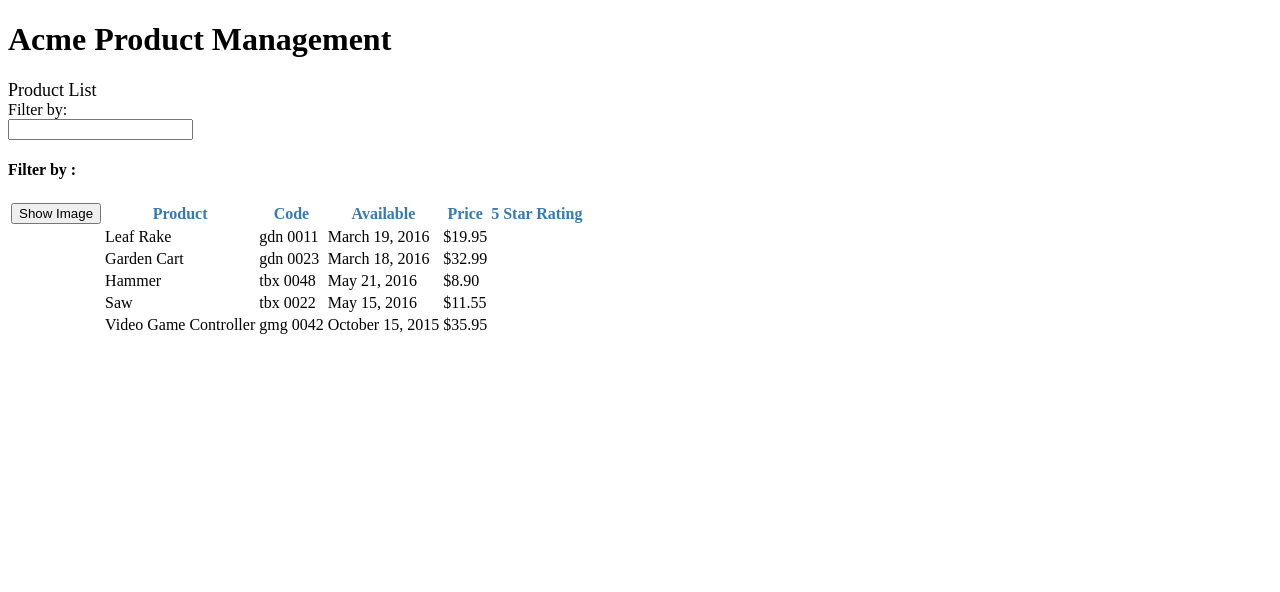
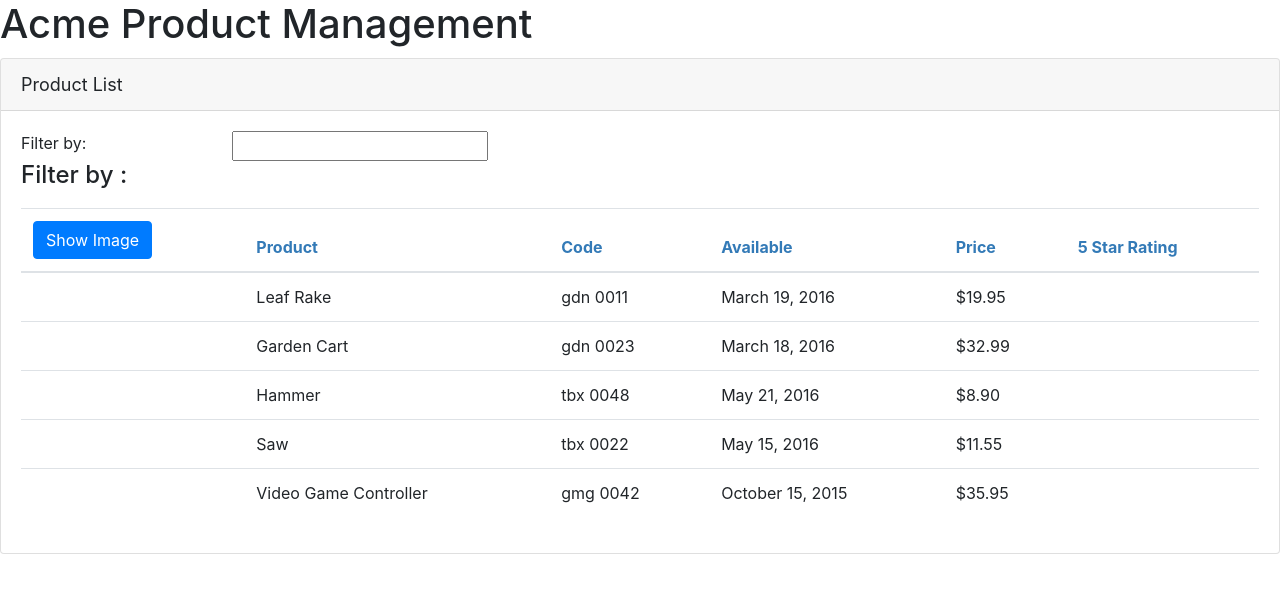
Before and after one commit to cvaquedano/APM, an Angular app: page / in a window 1280 px wide. Shown: the top 592 px of the page. Built offline with nearby package versions, Linux system fonts and the light colour scheme.

Commit message:
Retrieving Data Using Http

```diff
--- a/angular.json
+++ b/angular.json
@@ -24,18 +24,22 @@
                             "src/api"
                         ],
                         "styles": [
-              "src/styles.css"
+                            "src/styles.css",
+                            "./node_modules/bootstrap/dist/css/bootstrap.min.css"
                         ],
-            "scripts": []
+                        "scripts": [
+                            "./node_modules/jquery/dist/jquery.min.js",
+                            "./node_modules/popper.js/dist/umd/popper.min.js",
+                            "./node_modules/bootstrap/dist/js/bootstrap.min.js"
+                        ]
+
                     },
                     "configurations": {
                         "production": {
-              "fileReplacements": [
-                {
+                            "fileReplacements": [{
                                 "replace": "src/environments/environment.ts",
                                 "with": "src/environments/environment.prod.ts"
-                }
-              ],
+                            }],
                             "optimization": true,
                             "outputHashing": "all",
                             "sourceMap": false,
@@ -45,13 +49,11 @@
                             "extractLicenses": true,
                             "vendorChunk": false,
                             "buildOptimizer": true,
-              "budgets": [
-                {
+                            "budgets": [{
                                 "type": "initial",
                                 "maximumWarning": "2mb",
                                 "maximumError": "5mb"
-                }
-              ]
+                            }]
                         }
                     }
                 },
--- a/package.json
+++ b/package.json
@@ -20,9 +20,13 @@
     "@angular/platform-browser": "~7.0.0",
     "@angular/platform-browser-dynamic": "~7.0.0",
     "@angular/router": "~7.0.0",
-    "bootstrap": "^4.1.3",
+    "@ng-bootstrap/ng-bootstrap": "^4.0.1",
+    "bootstrap": "^4.1.1",
     "core-js": "^2.5.4",
     "font-awesome": "^4.7.0",
+    "jquery": "^3.3.1",
+    "ngx-bootstrap": "^3.1.3",
+    "popper.js": "^1.14.6",
     "rxjs": "~6.3.3",
     "zone.js": "~0.8.26"
   },
--- a/src/app/app.module.ts
+++ b/src/app/app.module.ts
@@ -1,11 +1,14 @@
 import { BrowserModule } from '@angular/platform-browser';
 import { NgModule } from '@angular/core';
 import { FormsModule } from '@angular/forms';
+
+import { HttpClientModule } from '@angular/common/http';
 
 import { AppComponent } from './app.component';
 import { ProductListComponent } from './products/product-list.component';
 import { ConvertToSpacesPipe } from './shared/convert-to-spaces.pipe';
 import { StarComponent } from './shared/star.component';
+
 
 @NgModule({
   declarations: [
@@ -16,7 +19,8 @@ import { StarComponent } from './shared/star.component';
   ],
   imports: [
     BrowserModule,
-    FormsModule
+    FormsModule,
+    HttpClientModule
   ],
   bootstrap: [AppComponent]
 })
--- a/src/app/products/product-list.component.ts
+++ b/src/app/products/product-list.component.ts
@@ -12,6 +12,8 @@ export class ProductListComponent implements OnInit {
     imageWidth:number=50;
     imageMargin: number = 2;
     showImage:boolean=false;
+
+    errorMessage:string='';
 
 
     private _listFilter: string;
@@ -37,8 +39,14 @@ export class ProductListComponent implements OnInit {
         product.productName.toLocaleLowerCase().indexOf(filterBy)!==-1);
     }
     ngOnInit(): void {
-       this.products = this.productService.getProducts();
-       this.filteredProducts=this.products;
+       this.productService.getProducts().subscribe(
+           products=>{
+               this.products=products,
+               this.filteredProducts=this.products
+            },
+           error=> this.errorMessage=<any>error
+       );
+
     }
 
     toggleImage():void{
--- a/src/app/products/product.service.ts
+++ b/src/app/products/product.service.ts
@@ -1,63 +1,36 @@
 import { Injectable } from "@angular/core";
 import { IProduct } from "./product";
+import { HttpClient, HttpErrorResponse } from "@angular/common/http";
+import { Observable, throwError } from "rxjs";
+import { catchError, tap} from 'rxjs/operators'
 
 @Injectable({
     providedIn:'root'
 })
 export class ProductService{
-    getProducts():IProduct[]{
-        return [
-            {
-                "productId": 1,
-                "productName": "Leaf Rake",
-                "productCode": "GDN-0011",
-                "releaseDate": "March 19, 2016",
-                "description": "Leaf rake with 48-inch wooden handle.",
-                "price": 19.95,
-                "starRating": 3.2,
-                "imageUrl": "https://openclipart.org/image/300px/svg_to_png/26215/Anonymous_Leaf_Rake.png"
-              },
-              {
-                "productId": 2,
-                "productName": "Garden Cart",
-                "productCode": "GDN-0023",
-                "releaseDate": "March 18, 2016",
-                "description": "15 gallon capacity rolling garden cart",
-                "price": 32.99,
-                "starRating": 4.2,
-                "imageUrl": "https://openclipart.org/image/300px/svg_to_png/58471/garden_cart.png"
-              },
-              {
-                "productId": 5,
-                "productName": "Hammer",
-                "productCode": "TBX-0048",
-                "releaseDate": "May 21, 2016",
-                "description": "Curved claw steel hammer",
-                "price": 8.9,
-                "starRating": 4.8,
-                "imageUrl": "https://openclipart.org/image/300px/svg_to_png/73/rejon_Hammer.png"
-              },
-              {
-                "productId": 8,
-                "productName": "Saw",
-                "productCode": "TBX-0022",
-                "releaseDate": "May 15, 2016",
-                "description": "15-inch steel blade hand saw",
-                "price": 11.55,
-                "starRating": 3.7,
-                "imageUrl": "https://openclipart.org/image/300px/svg_to_png/27070/egore911_saw.png"
-              },
-              {
-                "productId": 10,
-                "productName": "Video Game Controller",
-                "productCode": "GMG-0042",
-                "releaseDate": "October 15, 2015",
-                "description": "Standard two-button video game controller",
-                "price": 35.95,
-                "starRating": 4.6,
-                "imageUrl": "https://openclipart.org/image/300px/svg_to_png/120337/xbox-controller_01.png"
-              }
-        ];
+
+    private productUrl='api/products/products.json';
+
+    constructor(private http:HttpClient){}
+
+    getProducts():Observable<IProduct[]>{
+        return this.http.get<IProduct[]>(this.productUrl).pipe(
+            tap(data=> console.log('All: ' + JSON.stringify(data))),
+            catchError(this.handleError)
+        );
+
+    }
+    private handleError(err:HttpErrorResponse){
+        let errorMessage='';
+        if (err.error instanceof ErrorEvent){
+            errorMessage=`An error ocurred: ${err.error.message}`;
+        } else{
+            errorMessage=`Server return code: ${err.status}, error message is: ${err.message}` ;
+
+        }
+        console.error(errorMessage);
+        return throwError(errorMessage);
+
     }
 
 }
```
Also changed, not shown: 1 other file (tests, documents, lock files or other folders). Lines whose indentation alone changed are shown as unchanged.
